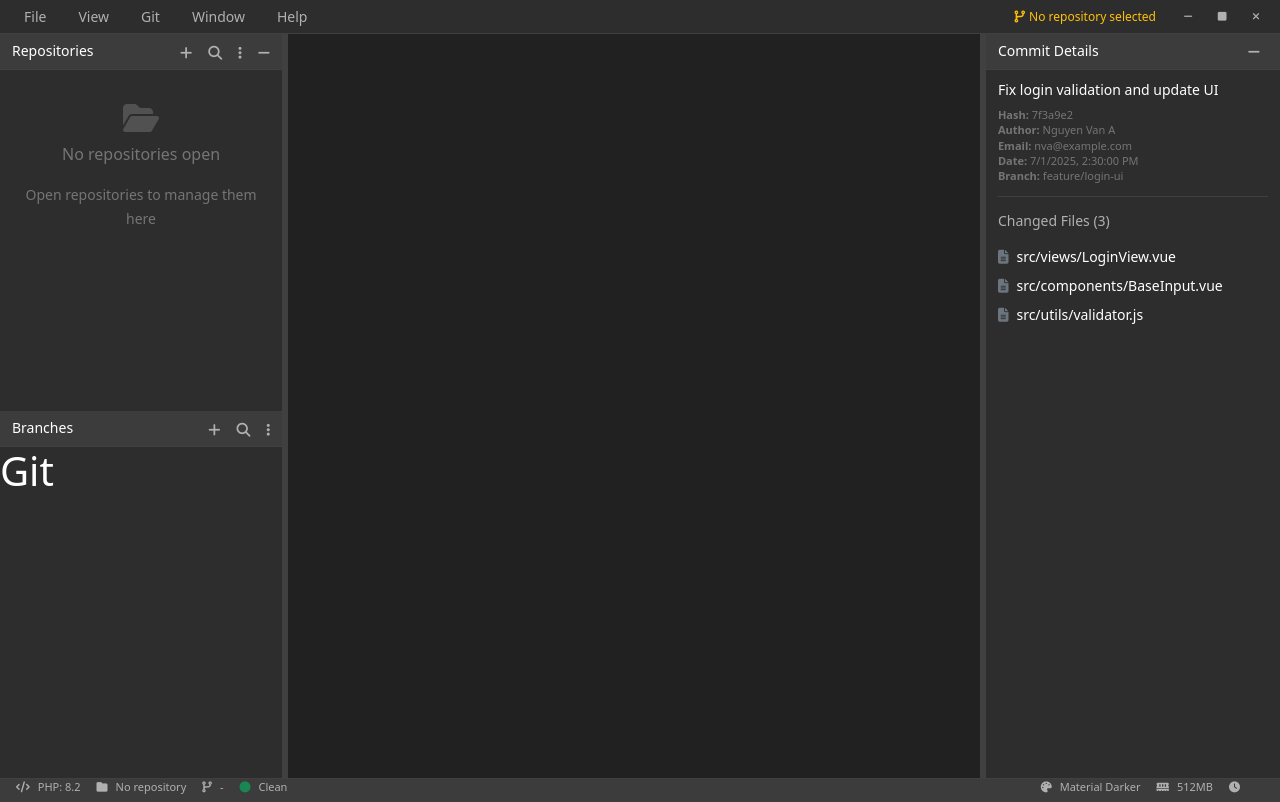
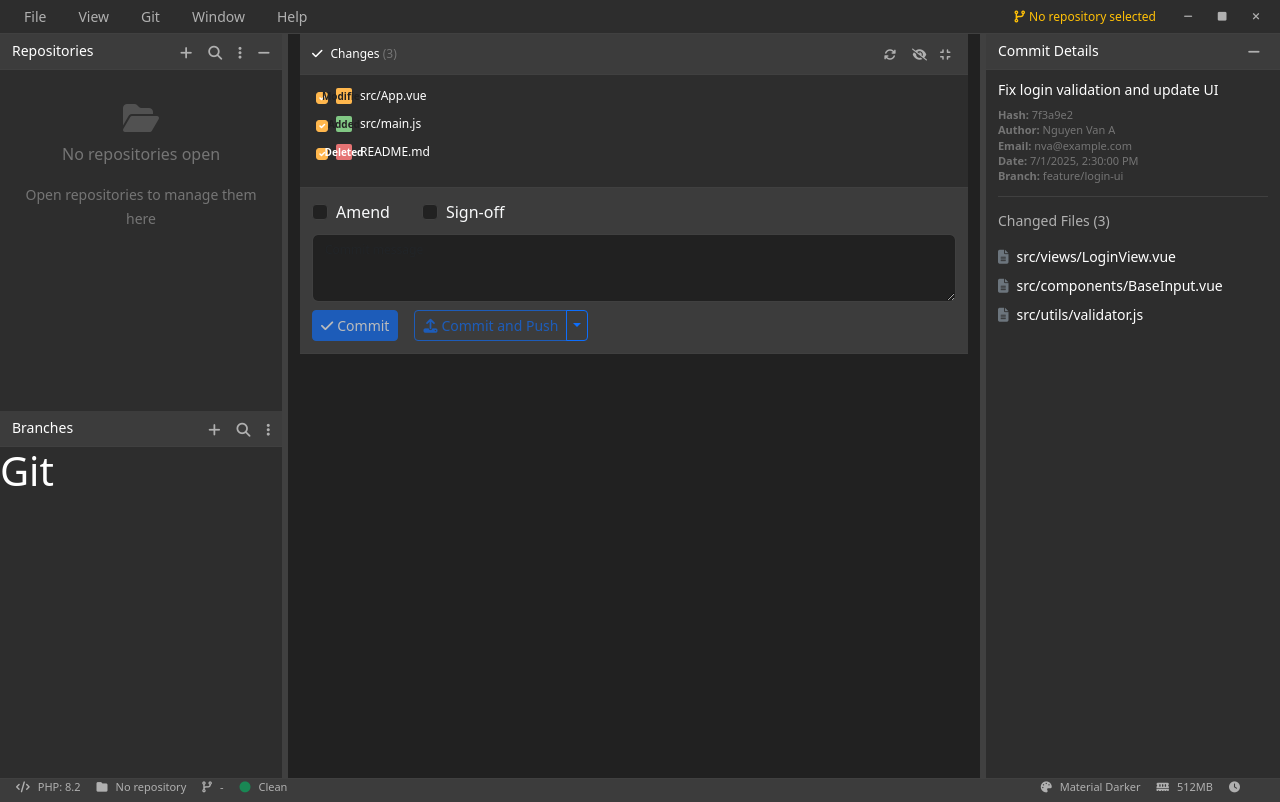
Before and after one commit to long2604205/git_ui, a Vue app: page / in a window 1280 px wide. Built offline with nearby package versions, Linux system fonts and the light colour scheme.

Commit message:
#master - build draft commit panel

```diff
--- /dev/null
+++ b/src/components/PandaCommitPanel.vue
@@ -0,0 +1,292 @@
+<template>
+  <div class="commit-panel">
+    <!-- Header -->
+    <div class="panel-header">
+      <h6 class="mb-0">
+        <i class="fas fa-check me-2"></i>Changes
+        <span class="changes-count">({{ changes.length }})</span>
+      </h6>
+      <div class="panel-actions">
+        <button class="btn btn-sm panel-action-btn" title="Refresh" @click="$emit('refresh')">
+          <i class="fas fa-sync"></i>
+        </button>
+        <button class="btn btn-sm panel-action-btn" title="Show Ignored Files">
+          <i class="fas fa-eye-slash"></i>
+        </button>
+        <button class="btn btn-sm panel-action-btn" title="Collapse All">
+          <i class="fas fa-compress"></i>
+        </button>
+      </div>
+    </div>
+
+    <!-- Changes List -->
+    <div class="changes-list">
+      <template v-if="changes.length === 0">
+        <div class="no-changes-message text-center text-muted py-4">
+          <i class="fas fa-check-circle fa-2x mb-2"></i>
+          <p>No changes</p>
+          <small>All files are up to date</small>
+        </div>
+      </template>
+
+      <template v-else>
+        <div
+          v-for="(change, index) in changes"
+          :key="index"
+          class="change-item"
+          @click="onChangeClick(change, index)"
+        >
+          <input type="checkbox" class="form-check-input change-checkbox" v-model="change.checked" @click.stop>
+          <div class="change-status" :class="change.status">
+            {{ change.type }}
+          </div>
+          <span class="change-file" :title="change.file">{{ change.file }}</span>
+        </div>
+      </template>
+    </div>
+
+    <!-- Commit Form -->
+    <div class="commit-form">
+      <div class="commit-options mb-2">
+        <div class="form-check form-check-inline">
+          <input class="form-check-input" type="checkbox" v-model="amend">
+          <label class="form-check-label text-light">Amend</label>
+        </div>
+        <div class="form-check form-check-inline">
+          <input class="form-check-input" type="checkbox" v-model="signOff">
+          <label class="form-check-label text-light">Sign-off</label>
+        </div>
+      </div>
+
+      <textarea
+        class="form-control commit-message"
+        placeholder="Commit message"
+        v-model="commitMessage"
+        rows="3"
+      ></textarea>
+
+      <div class="commit-actions mt-2">
+        <button
+          class="btn btn-primary btn-sm me-2"
+          :disabled="!canCommit"
+          @click="$emit('commit', { message: commitMessage, changes })"
+        >
+          <i class="fas fa-check me-1"></i>Commit
+        </button>
+
+        <div class="btn-group">
+          <button
+            class="btn btn-outline-primary btn-sm"
+            :disabled="!canCommit"
+            @click="$emit('commit-push', { message: commitMessage, changes })"
+          >
+            <i class="fas fa-upload me-1"></i>Commit and Push
+          </button>
+          <button class="btn btn-outline-primary btn-sm dropdown-toggle dropdown-toggle-split" data-bs-toggle="dropdown"></button>
+          <ul class="dropdown-menu dropdown-menu-dark">
+            <li><a class="dropdown-item" href="#" @click.prevent="$emit('force-push')">
+              <i class="fas fa-exclamation-triangle me-2"></i>Force Push
+            </a></li>
+            <li><a class="dropdown-item" href="#" @click.prevent="$emit('push-tags')">
+              <i class="fas fa-tags me-2"></i>Push with Tags
+            </a></li>
+          </ul>
+        </div>
+      </div>
+    </div>
+  </div>
+</template>
+
+<script setup>
+import { computed, ref, watch } from 'vue'
+
+const props = defineProps({
+  repository: {
+    type: Object,
+    default: () => ({
+      changes: []
+    })
+  }
+})
+
+const amend = ref(false)
+const signOff = ref(false)
+const commitMessage = ref("")
+const changes = ref([...props.repository.changes.map(c => ({ ...c, checked: true }))])
+
+watch(() => props.repository, (newRepo) => {
+  changes.value = [...(newRepo?.changes || []).map(c => ({ ...c, checked: true }))]
+})
+
+const canCommit = computed(() => commitMessage.value.trim() !== "" && changes.value.some(c => c.checked))
+
+const onChangeClick = (change, index) => {
+  // Optional: highlight/select action
+  console.log("Selected change:", change)
+}
+</script>
+
+<style scoped>
+.commit-panel {
+  background-color: var(--bg-secondary);
+  border-bottom: 1px solid var(--border-color);
+  height: 320px;
+  display: flex;
+  flex-direction: column;
+}
+
+.panel-header {
+  display: flex;
+  justify-content: space-between;
+  align-items: center;
+  padding: 8px 12px;
+  background-color: var(--bg-tertiary);
+  border-bottom: 1px solid var(--border-color);
+  min-height: 32px;
+}
+
+.panel-header h6 {
+  font-size: 12px;
+  font-weight: 500;
+  margin: 0;
+}
+
+.changes-count {
+  color: var(--text-muted);
+  font-weight: normal;
+}
+
+.panel-actions {
+  display: flex;
+  gap: 4px;
+}
+
+.panel-action-btn {
+  background: transparent;
+  border: none;
+  color: var(--text-secondary);
+  font-size: 12px;
+  width: 24px;
+  height: 24px;
+  border-radius: 2px;
+  transition: all 0.2s ease;
+}
+
+.panel-action-btn:hover {
+  color: var(--text-primary);
+  background-color: var(--bg-hover);
+}
+
+.changes-list {
+  flex: 1;
+  overflow-y: auto;
+  padding: 8px;
+}
+
+.change-item {
+  display: flex;
+  align-items: center;
+  padding: 4px 8px;
+  margin-bottom: 2px;
+  border-radius: 4px;
+  font-size: 12px;
+  cursor: pointer;
+  transition: background-color 0.2s ease;
+}
+
+.change-item:hover {
+  background-color: var(--bg-hover);
+}
+
+.change-item.selected {
+  background-color: var(--accent-primary);
+  color: var(--bg-primary);
+}
+
+.change-checkbox {
+  margin-right: 8px;
+}
+
+.change-status {
+  width: 16px;
+  height: 16px;
+  border-radius: 2px;
+  margin-right: 8px;
+  display: flex;
+  align-items: center;
+  justify-content: center;
+  font-size: 10px;
+  font-weight: bold;
+  flex-shrink: 0;
+}
+
+.change-status.modified {
+  background-color: var(--accent-warning);
+  color: var(--bg-primary);
+}
+
+.change-status.added {
+  background-color: var(--accent-success);
+  color: var(--bg-primary);
+}
+
+.change-status.deleted {
+  background-color: var(--accent-danger);
+  color: white;
+}
+
+.change-status.renamed {
+  background-color: var(--accent-info);
+  color: var(--bg-primary);
+}
+
+.change-file {
+  flex: 1;
+  white-space: nowrap;
+  overflow: hidden;
+  text-overflow: ellipsis;
+}
+
+.commit-form {
+  padding: 12px;
+  background-color: var(--bg-tertiary);
+  border-top: 1px solid var(--border-color);
+}
+
+.commit-options {
+  display: flex;
+  gap: 16px;
+}
+
+.form-check-input {
+  background-color: var(--bg-primary);
+  border: 1px solid var(--border-color);
+}
+
+.form-check-input:checked {
+  background-color: var(--accent-primary);
+  border-color: var(--accent-primary);
+}
+
+.commit-message {
+  background-color: var(--bg-primary);
+  border: 1px solid var(--border-color);
+  color: var(--text-primary);
+  font-size: 12px;
+  resize: vertical;
+  min-height: 60px;
+}
+
+.commit-message:focus {
+  background-color: var(--bg-primary);
+  border-color: var(--accent-primary);
+  color: var(--text-primary);
+  box-shadow: 0 0 0 0.2rem rgba(255, 183, 77, 0.25);
+}
+
+.commit-actions {
+  display: flex;
+  gap: 8px;
+  align-items: center;
+}
+</style>
--- a/src/components/PandaDefaultContent.vue
+++ b/src/components/PandaDefaultContent.vue
@@ -10,6 +10,14 @@
         @toggle-workspace="toggleWorkspacePanel"
       />
       <div class="col main-content">
+        <panda-commit-panel
+          :repository="sampleRepository"
+          @commit="onCommit"
+          @commit-push="onCommitPush"
+          @refresh="onRefresh"
+          @force-push="onForcePush"
+          @push-tags="onPushTags"
+        />
       </div>
       <panda-right-panel
         :commit="commitData"
@@ -23,6 +31,7 @@
 import PandaRepositoryWorkspace from '@/components/PandaRepositoryWorkspace.vue'
 import { ref } from 'vue'
 import PandaRightPanel from '@/components/PandaRightPanel.vue'
+import PandaCommitPanel from '@/components/PandaCommitPanel.vue'
 
 const panelCollapsed = ref(false)
 const repositories = ref([
@@ -203,6 +212,13 @@ const commitData = {
     'src/utils/validator.js'
   ]
 }
+const sampleRepository = {
+  changes: [
+    { file: 'src/App.vue', type: 'Modified', status: 'modified' },
+    { file: 'src/main.js', type: 'Added', status: 'added' },
+    { file: 'README.md', type: 'Deleted', status: 'deleted' }
+  ]
+}
 function setActiveRepository(repo) {
   activeRepository.value = repo
 }
@@ -216,6 +232,26 @@ function removeRepository(repo) {
 
 function toggleWorkspacePanel() {
   isWorkspaceCollapsed.value = !isWorkspaceCollapsed.value
+}
+
+function onCommit(payload) {
+  console.log('Commit:', payload)
+}
+
+function onCommitPush(payload) {
+  console.log('Commit and Push:', payload)
+}
+
+function onRefresh() {
+  console.log('Refresh changes')
+}
+
+function onForcePush() {
+  console.log('Force push')
+}
+
+function onPushTags() {
+  console.log('Push with tags')
 }
 
 </script>
```
